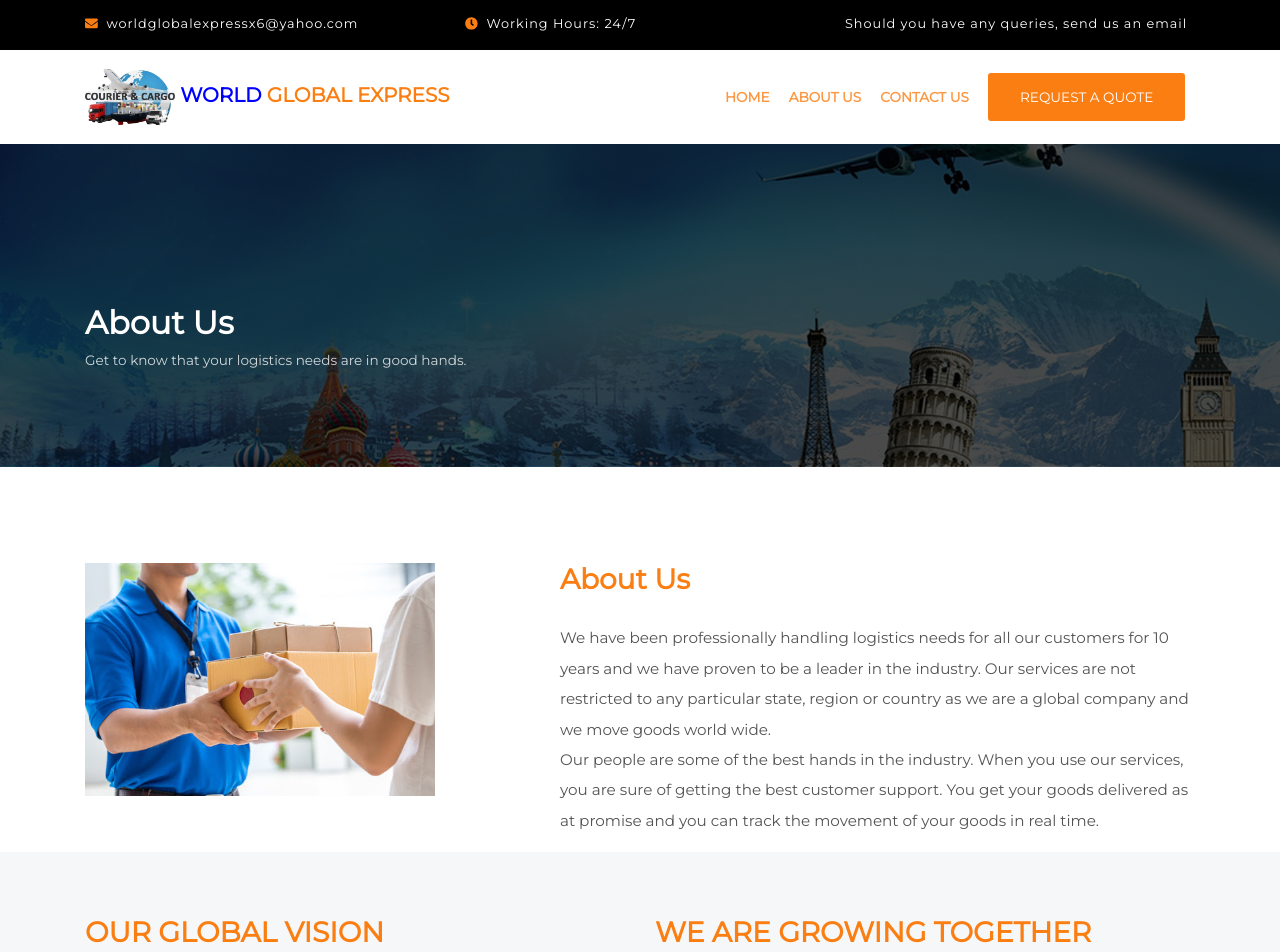
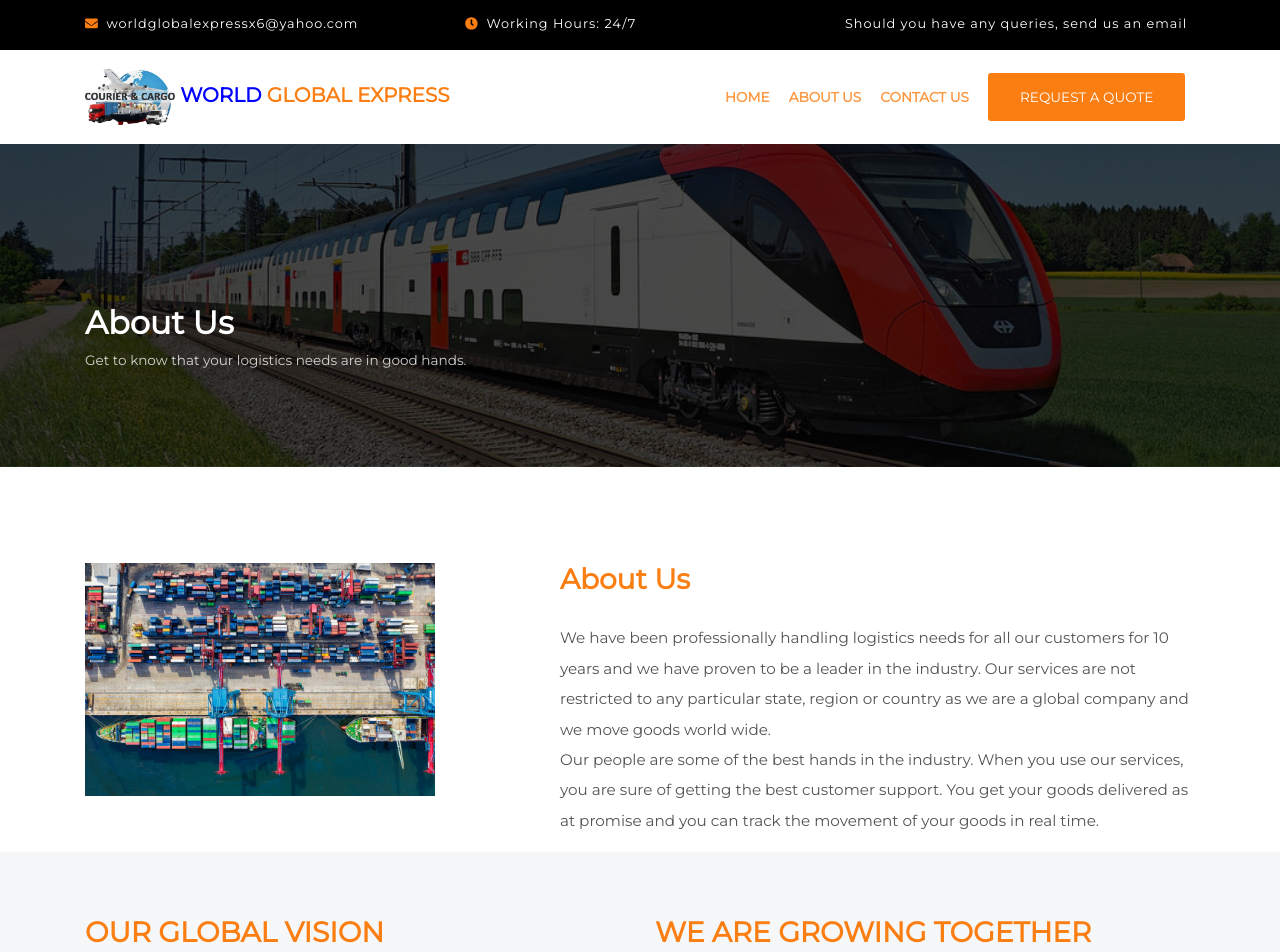
Before and after one commit to Achilles45/logisticssolutions, a Vue app: page /about in a window 1280 px wide. Shown: the top 952 px of the page. Built offline with nearby package versions, Linux system fonts and the light colour scheme.

Commit message:
Changed some images in the about page

```diff
--- a/src/views/About.vue
+++ b/src/views/About.vue
@@ -11,7 +11,7 @@
     <div class="container">
       <div class="row content">
         <div class="col-md-4">
-          <img src="../assets/images/worker.jpg" class="img-fluid pb-5" alt="" />
+          <img src="../assets/images/banner2.jpeg" class="img-fluid pb-5" alt="" />
         </div>
         <div class="col-md-1"></div>
         <div class="col-md-7">
@@ -130,7 +130,7 @@ export default {
   background: #fff;
   .track__heading {
     background: linear-gradient(rgba(0, 0, 0, 0.7), rgba(0, 0, 0, 0.7)),
-      url('../assets/images/track1.jpg');
+      url('../assets/images/track2.jpg');
     background-size: cover;
     background-position: center;
     width: 100%;
```
